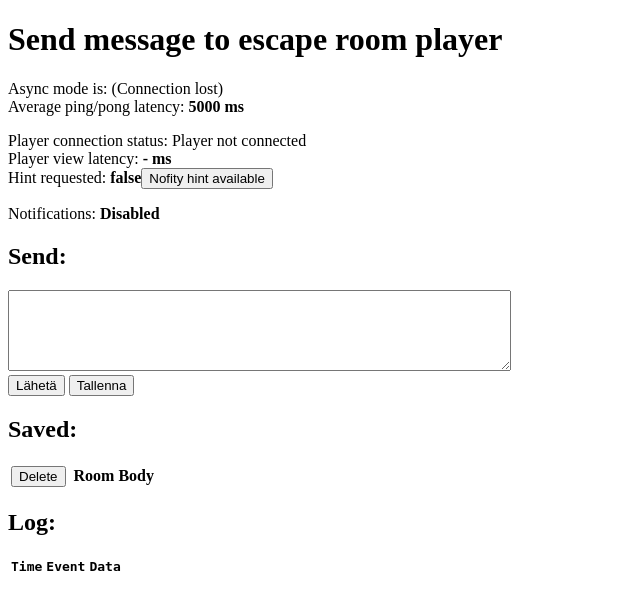
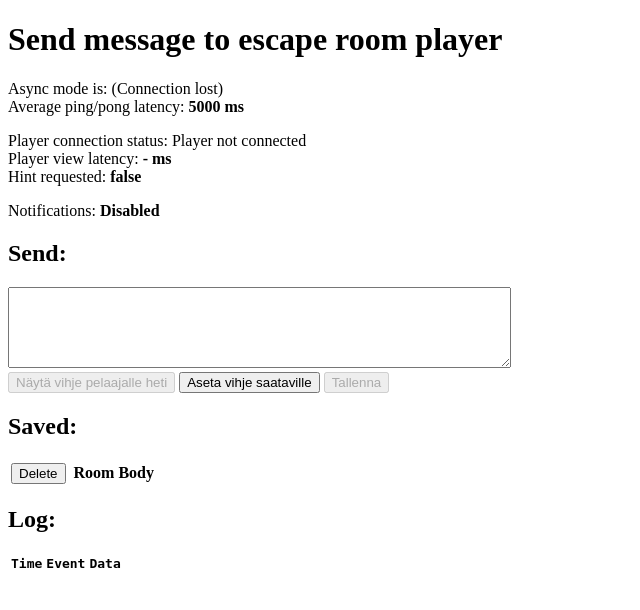
Before and after one commit to protecomp/escaperoom-messaging, a Python web app: template escape_me/templates/index.html in a window 1280 px wide. Shown: the top 610 px of the page, without its empty margins (0-640 px from the left). Run offline with Jinja, Linux system fonts and the light colour scheme; the template is opened without the code that fills it, so the values that code supplies are empty; some libraries are stand-ins or nearby versions.

Commit message:
Improve hint sending UI.

```diff
--- a/escape_me/main/events.py
+++ b/escape_me/main/events.py
@@ -57,6 +57,7 @@ def hint_send(payload):
     state.hint_available = False
     state.hint_body = ""
     emit('hint_send', {'hint_body': payload['hint_body']}, broadcast=True)
+    broadcast_database()
 
 
 @socketio.on('connect')
--- a/escape_me/static/host.js
+++ b/escape_me/static/host.js
@@ -1,6 +1,9 @@
 var socket;
+var el_hint_body;
 
 $(document).ready(function() {
+
+    el_hint_body = $('#emit_data');
 
     // Connect to the Socket.IO server.
     socket = io.connect();
@@ -60,13 +63,18 @@ $(document).ready(function() {
         log_entry('database' ,'state: ' + JSON.stringify(data.state));
         update_database_table(data.all_hints);
         set_hint_requested(data.state.hint_requested);
-        update_hint_available_btn(data.state.hint_available);
+        if (data.state.hint_available) {
+            set_hint_body(data.state.hint_body)
+        }
+        update_hint_available(data.state.hint_available);
         return;
     });
-    socket.on('hint request', function(msg) {
+    socket.on('hint_request', function(msg) {
+        log_entry('hint_request' ,'Hint requested');
         set_hint_requested(true);
     });
-    socket.on('hint set', function(msg) {
+    socket.on('hint_send', function(msg) {
+        log_entry('hint_set' ,'body: ' + msg.hint_body);
         set_hint_requested(false);
     });
 
@@ -76,42 +84,57 @@ $(document).ready(function() {
     // These accept data from the user and send it to the server in a
     // variety of ways
     $('#send_btn').click(function(event) {
-        let val = $('#emit_data').val();
+        let val = el_hint_body.val();
         if (val.length > 0) {
-            socket.emit('hint_send', {hint_body: $('#emit_data').val()});
+            socket.emit('hint_send', {hint_body: el_hint_body.val()});
+            set_hint_body("");
         }
     });
 
     $('#save_btn').click(function(event) {
-        let val = $('#emit_data').val();
+        let val = el_hint_body.val();
         if (val.length > 0) {
-            socket.emit('hint_save', {hint_body: $('#emit_data').val()});
+            socket.emit('hint_save', {hint_body: el_hint_body.val()});
         }
     });
     $('#db_delete_btn').click(handle_database_delete);
 
-    update_hint_available_btn(false);
+    update_hint_available(false);
     $('#hint_available_btn').click(function(event) {
         let btn = $(event.target);
         if (btn.val() == 'true') {
             socket.emit('hint_available', {hint_available: false});
-            update_hint_available_btn(false);
+            update_hint_available(false);
         } else {
             socket.emit('hint_available', {
-                hint_available: true, hint_body: $('#emit_data').val()
+                hint_available: true, hint_body: el_hint_body.val()
             });
-            update_hint_available_btn(true);
+            update_hint_available(true);
         }
     });
 });
 
-function update_hint_available_btn(available) {
+function set_hint_body(value) {
+    if (!el_hint_body.attr('disabled')) {
+        el_hint_body.val(value)
+    }
+}
+
+function update_hint_buttons() {
+    let empty = (el_hint_body.val().length === 0);
+    $('#send_btn').attr('disabled', empty);
+    $('#save_btn').attr('disabled', empty);
+}
+
+function update_hint_available(available) {
     if (available) {
-        $('#hint_available_btn').html('Cancel hint available')
+        $('#hint_available_btn').html('Poista vihje saatavilta')
         $('#hint_available_btn').val('true')
+        el_hint_body.attr('disabled', true);
     } else {
-        $('#hint_available_btn').html('Nofity hint available')
+        $('#hint_available_btn').html('Aseta vihje saataville')
         $('#hint_available_btn').val('false')
+        el_hint_body.attr('disabled', false);
     }
 }
 
@@ -151,7 +174,8 @@ function update_database_table(rows) {
     });
     $('#database tr.table_row button.hint_use').click(function(event){
         let body = $(event.target).parents('.table_row').find('.hint_body span');
-        $('#emit_data').val(body.html())
+        set_hint_body(body.html())
+        update_hint_buttons();
     });
     $('#database tr.table_row button.hint_edit').click(function(event){
         var edit_btn = $(event.target);
--- a/escape_me/templates/index.html
+++ b/escape_me/templates/index.html
@@ -23,16 +23,17 @@
     <p>
         Player connection status: <span id="player_connection_status">Player not connected</span><br>
         Player view latency: <b><span id="player-ping-pong">-</span> ms</b><br />
-        Hint requested: <b><span id="hint_requested">false</span><button id="hint_available_btn"></button></b>
+        Hint requested: <b><span id="hint_requested">false</span></b>
     </p>
     <p>
         Notifications: <b><span id="notification_status">Unknown</span></b>
     </p>
     <h2>Send:</h2>
-    <textarea cols="60" rows="5" id="emit_data" name="emit_data"></textarea>
+    <textarea oninput="update_hint_buttons()" cols="60" rows="5" id="emit_data" name="emit_data"></textarea>
     <br />
-    <button id="send_btn">Lähetä</button>
-    <button id="save_btn">Tallenna</button>
+    <button disabled id="send_btn">Näytä vihje pelaajalle heti</button>
+    <button id="hint_available_btn"></button>
+    <button disabled id="save_btn">Tallenna</button>
     <h2>Saved:</h2>
     <table id="database">
         <tr class="table_header">
```
